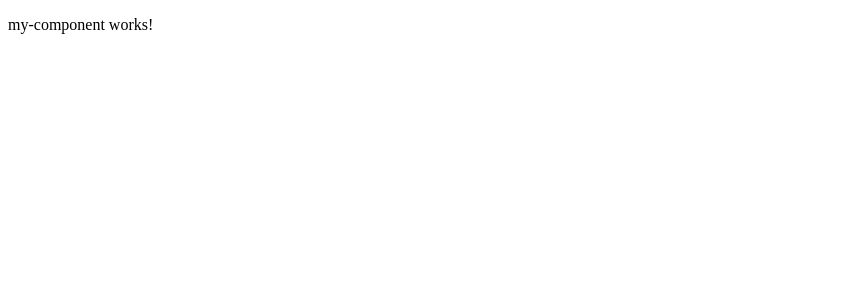
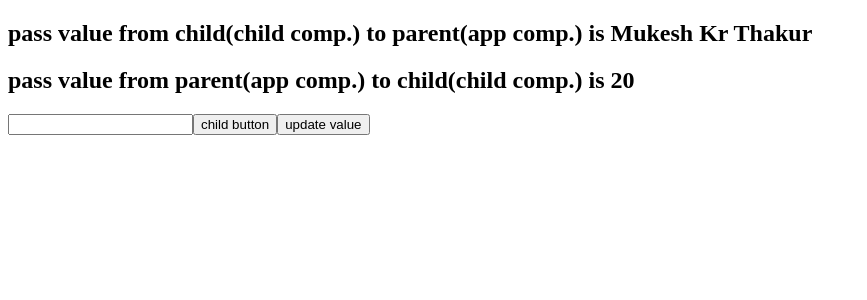
Before and after one commit to MukeshMkt/angularFirstProject, an Angular app: page / in a window 1280 px wide. Shown: the top 300 px of the page, without its empty margins (0-867 px from the left). Built offline with nearby package versions, Linux system fonts and the light colour scheme.

Commit message:
pass data from parent to chil and child to parent

```diff
--- a/src/app/app.component.html
+++ b/src/app/app.component.html
@@ -1 +1,4 @@
-<app-my-component></app-my-component>
+<h2>pass value from child(child comp.) to parent(app comp.) is {{ title }}</h2>
+
+<app-child [item]="data" (updateData)="updateData($event)"></app-child>
+<button (click)="onclick()">update value</button>
--- a/src/app/app.component.ts
+++ b/src/app/app.component.ts
@@ -6,5 +6,12 @@ import { Component } from '@angular/core';
   styleUrls: ['./app.component.scss'],
 })
 export class AppComponent {
-  title = 'myNewProject';
+  title = 'Mukesh Kr Thakur';
+  data = 20;
+  onclick() {
+    this.data = 30;
+  }
+  updateData(item: string) {
+    this.title = item;
+  }
 }
--- a/src/app/app.module.ts
+++ b/src/app/app.module.ts
@@ -4,9 +4,11 @@ import { BrowserModule } from '@angular/platform-browser';
 import { AppRoutingModule } from './app-routing.module';
 import { AppComponent } from './app.component';
 import { MyComponentComponent } from './my-component/my-component.component';
+import { ParentComponent } from './parent/parent.component';
+import { ChildComponent } from './child/child.component';
 
 @NgModule({
-  declarations: [AppComponent, MyComponentComponent],
+  declarations: [AppComponent, MyComponentComponent, ParentComponent, ChildComponent],
   imports: [BrowserModule, AppRoutingModule],
   providers: [],
   bootstrap: [AppComponent],
--- /dev/null
+++ b/src/app/child/child.component.html
@@ -0,0 +1,3 @@
+<h2>pass value from parent(app comp.) to child(child comp.) is {{ item }}</h2>
+<input type="text" #box />
+<button (click)="updateData.emit(box.value)">child button</button>
--- /dev/null
+++ b/src/app/child/child.component.ts
@@ -0,0 +1,15 @@
+import { Component, OnInit, Input, Output, EventEmitter } from '@angular/core';
+
+@Component({
+  selector: 'app-child',
+  templateUrl: './child.component.html',
+  styleUrls: ['./child.component.scss'],
+})
+export class ChildComponent implements OnInit {
+  constructor() {}
+  @Input() item = 0;
+  @Output() updateData = new EventEmitter<string>();
+  ngOnInit(): void {
+    console.log('item', this.item);
+  }
+}
--- /dev/null
+++ b/src/app/parent/parent.component.html
@@ -0,0 +1 @@
+<p>parent works!</p>
--- /dev/null
+++ b/src/app/parent/parent.component.ts
@@ -0,0 +1,15 @@
+import { Component, OnInit } from '@angular/core';
+
+@Component({
+  selector: 'app-parent',
+  templateUrl: './parent.component.html',
+  styleUrls: ['./parent.component.scss']
+})
+export class ParentComponent implements OnInit {
+
+  constructor() { }
+
+  ngOnInit(): void {
+  }
+
+}
```
Also changed, not shown: src/app/child/child.component.scss (added), src/app/parent/parent.component.scss (added), 2 other files (tests, documents, lock files or other folders).
